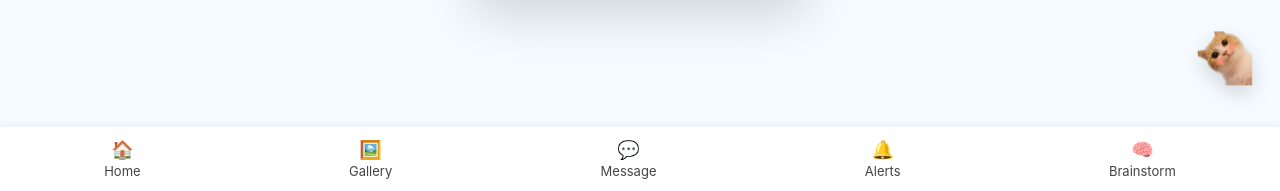
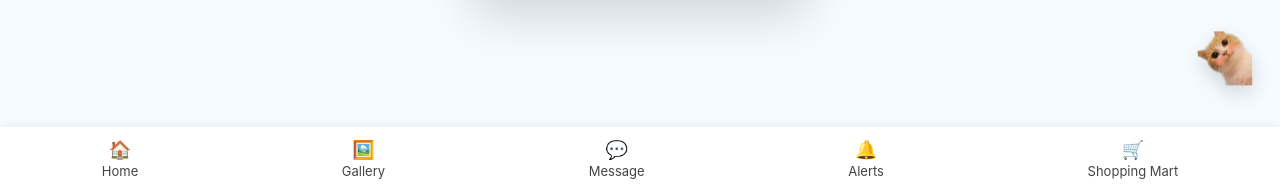
Before and after one commit to GearChange25/Taro, a plain HTML site: page index.html in a window 1280 px wide. Shown: the part 609-800 px from the top of the page. Drawn offline with Linux system fonts and the light colour scheme.

Commit message:
Update index.html

```diff
--- a/index.html
+++ b/index.html
@@ -297,9 +297,9 @@ body {
         <span class="icon">🔔</span>
         Alerts
     </a>
-    <a href="brainstorm.html">
-        <span class="icon">🧠</span>
-        Brainstorm
+    <a href="shopping.html">
+        <span class="icon">🛒</span>
+        Shopping Mart
     </a>
 </div>
 
```
